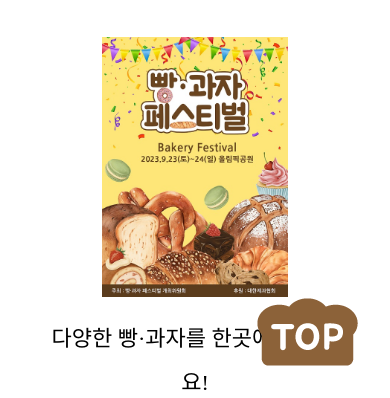
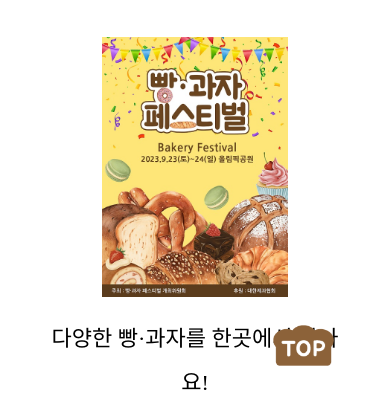
Before and after one commit to ahnks/ahnks.github.io, a plain HTML site: page index.html in a window 390 px wide. Shown: the part 446-844 px from the top of the page. Drawn offline with nearby package versions, Linux system fonts and the light colour scheme; a web font is replaced by a local one.

Commit message:
edit top button

```diff
--- a/css/style.css
+++ b/css/style.css
@@ -902,4 +902,6 @@ td {
     .sns_icon {
         margin-bottom: 10px;
     }
+    .top{right: 1rem;}
+    .top img{width: 60%;}
 }
```
